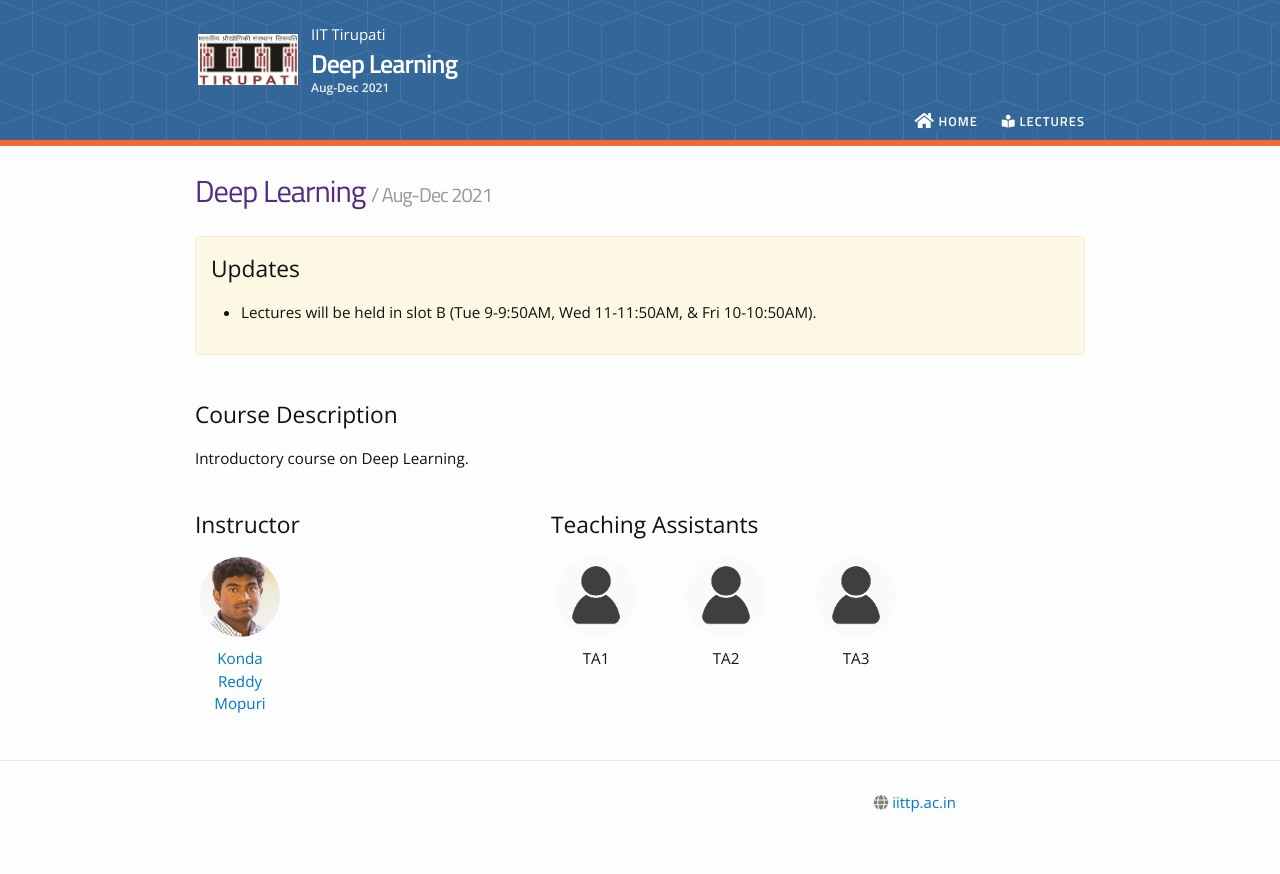
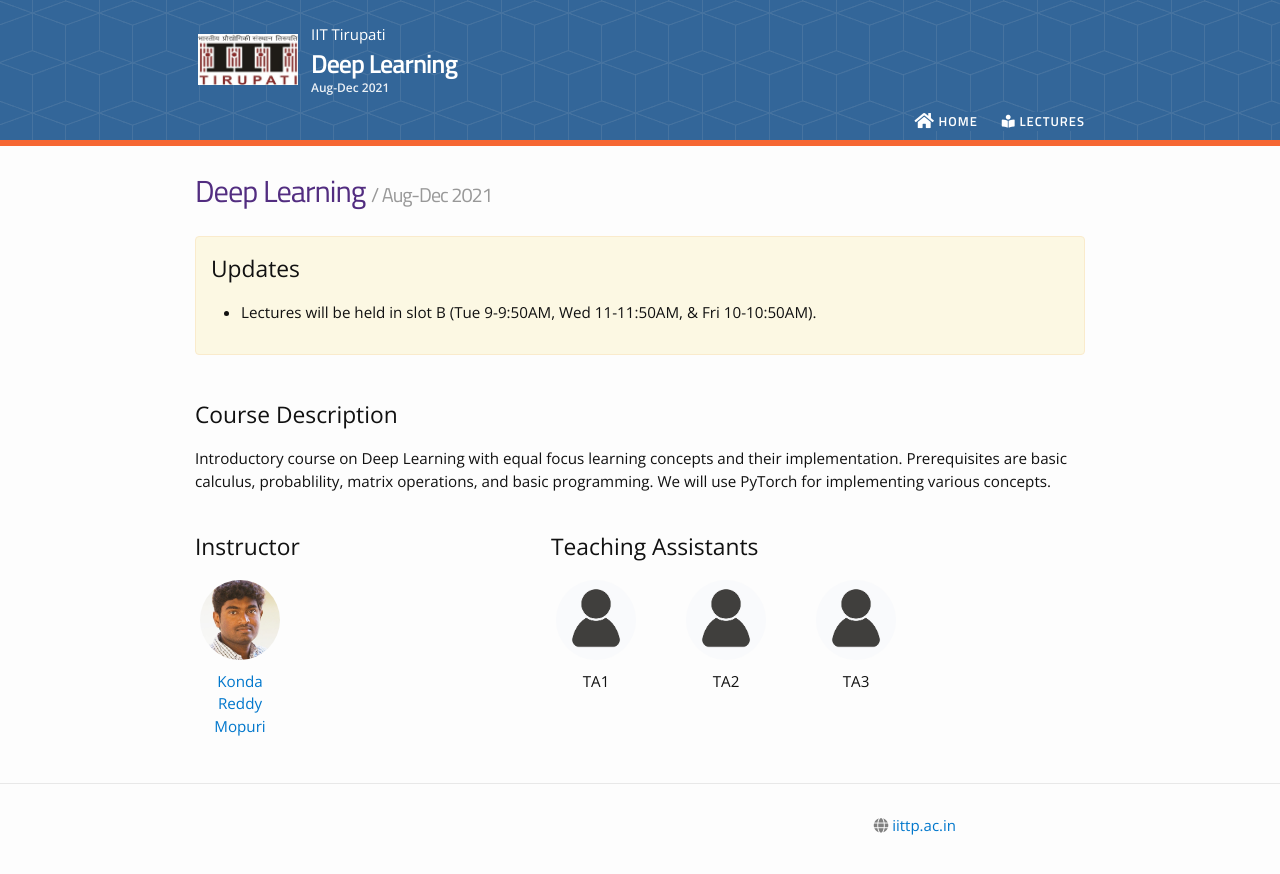
Before and after one commit to kazemnejad/jekyll-course-website-template, a Jekyll site: the page built from index.md, in a window 1280 px wide. Shown: the top 874 px of the page. Built offline with Jekyll 4.4.1, drawn with Linux system fonts in a browser that asks for light colours; nearby versions of some CDN libraries.

Commit message:
Update _config.yml

```diff
--- a/_config.yml
+++ b/_config.yml
@@ -1,6 +1,6 @@
 # Site settings
 course_name: Deep Learning
-course_description: "Introductory course on Deep Learning."
+course_description: "Introductory course on Deep Learning with equal focus learning concepts and their implementation. Prerequisites are basic calculus, probablility, matrix operations, and basic programming. We will use PyTorch for implementing various concepts."
 course_semester: "Aug-Dec 2021"
 
 baseurl: "/dlc" # the subpath of your site, e.g. /blog/
```
